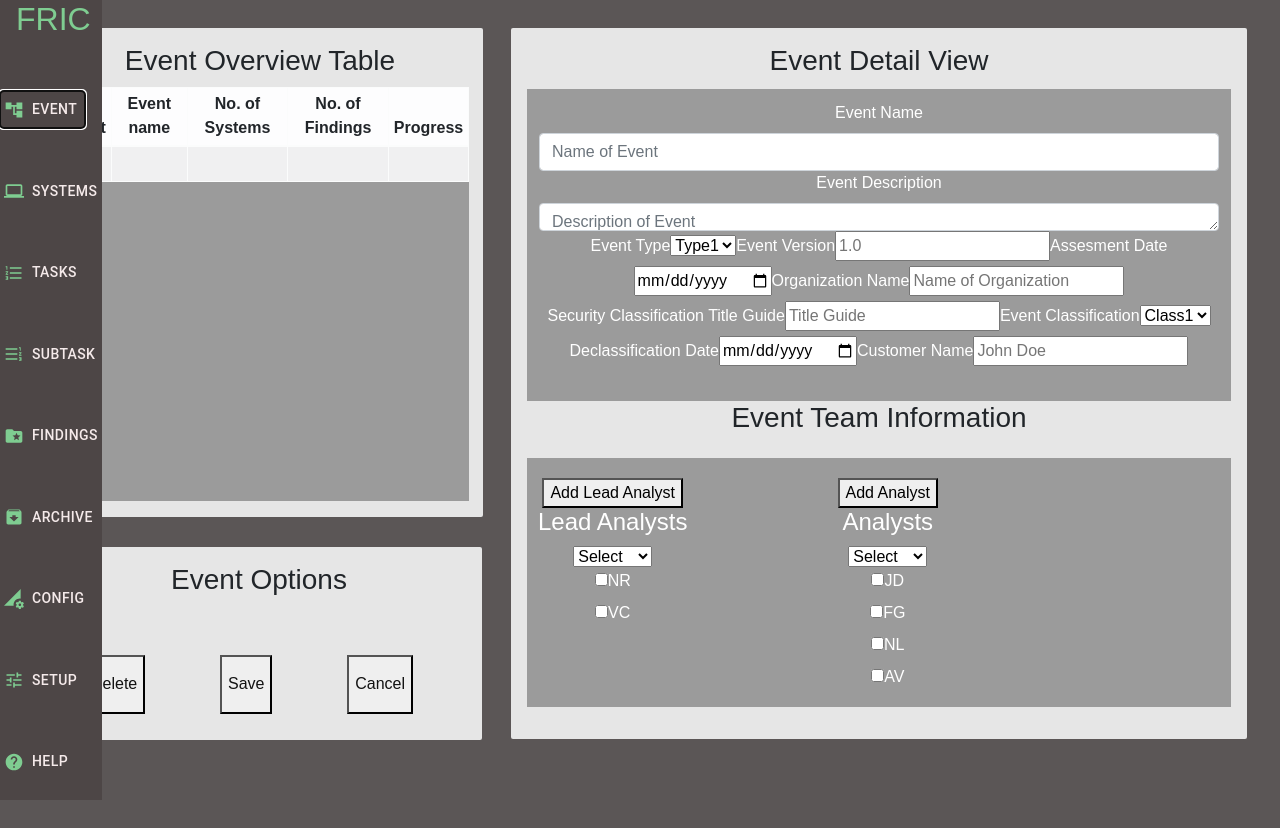
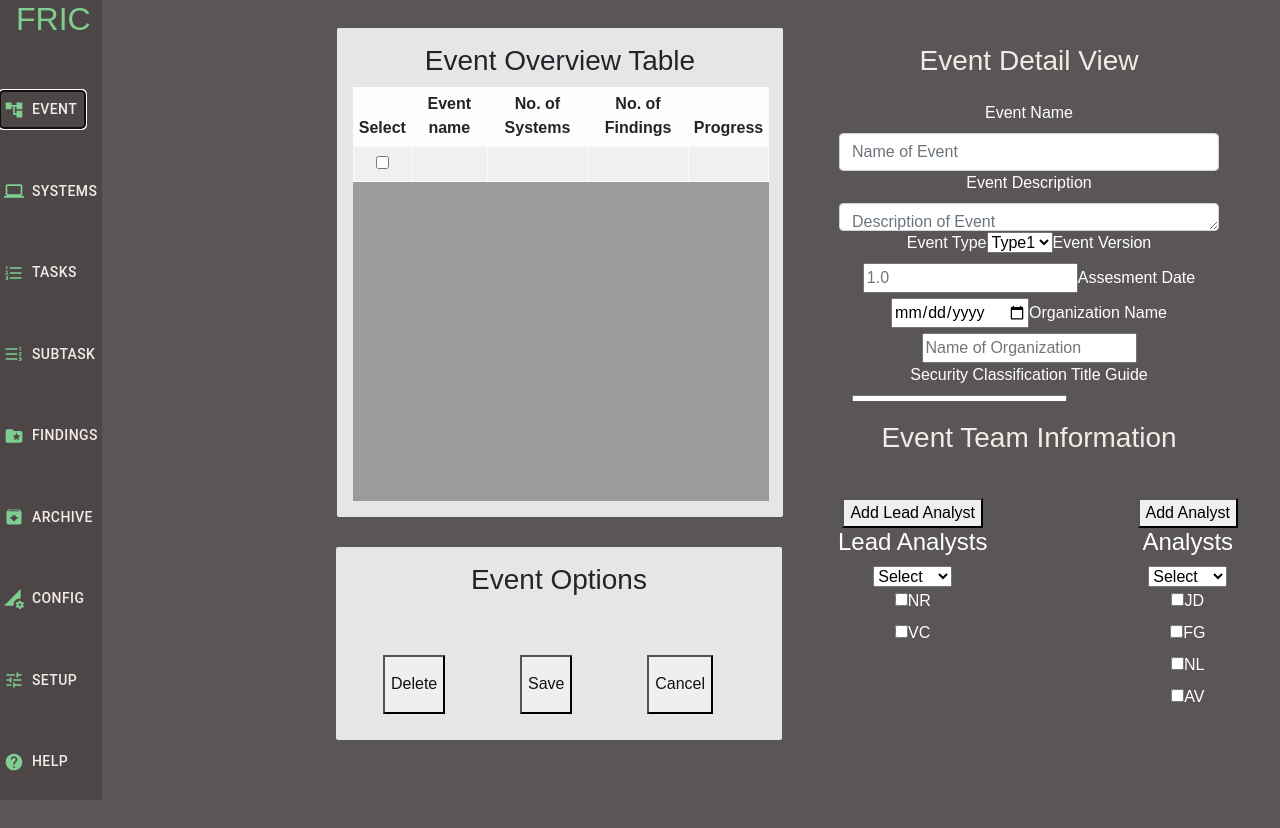
Before and after one commit to P3rc1val/7PS_FRIC, a React (Create React App) app in the folder fric-app/: page / in a window 1280 px wide. Both pictures are taken after a click on the button "EVENT". Before the commit the page ends 800 px from the top, so only its background shows below. Built offline with nearby package versions, Linux system fonts and the light colour scheme.

Commit message:
content views and detail views

```diff
--- a/fric-app/src/DetailViews/EventDetails.js
+++ b/fric-app/src/DetailViews/EventDetails.js
@@ -30,11 +30,11 @@ class EventDetails extends Component {
   }
   render() {
     return (
-      <Rect4>
+      <rect4>
         <titles>
           <h3>Event Detail View</h3>
         </titles>
-        <Rect7>
+        <rect7>
           <scrollContainers>
             <EventDetailView style={{ overflow: "scroll" }}>
               <form>
@@ -146,12 +146,12 @@ class EventDetails extends Component {
               </form>
             </EventDetailView>
           </scrollContainers>
-        </Rect7>
+        </rect7>
         <titles>
           <h3>Event Team Information</h3>
         </titles>
-        <Rect8>
-          <Overview2Stack>
+        <rect8>
+          <overview2Stack>
             <EventTeamOverview>
               <leadanalyst>
                 <button type="button">Add Lead Analyst</button>
@@ -242,9 +242,9 @@ class EventDetails extends Component {
                 </form>
               </analyst>
             </EventTeamOverview>
-          </Overview2Stack>
-        </Rect8>
-      </Rect4>
+          </overview2Stack>
+        </rect8>
+      </rect4>
     );
   }
 }
@@ -277,46 +277,4 @@ const EventTeamOverview = styled.div`
   width: 400px;
 `;
 
-const Rect4 = styled.div`
-  width: 736px;
-  height: 711px;
-  background-color: #e6e6e6;
-  border-radius: 2px;
-  flex-direction: column;
-  display: flex;
-  margin-left: 28px;
-  margin-top: 28px;
-  padding: 16px;
-`;
-
-const Rect7 = styled.div`
-  width: 704px;
-  height: 318px;
-  background-color: rgba(155, 155, 155, 1);
-  flex-direction: column;
-  display: flex;
-  margin-top: 3px;
-
-  margin-right: 16px;
-`;
-
-const Rect8 = styled.div`
-  width: 704px;
-  height: 295px;
-  background-color: rgba(155, 155, 155, 1);
-  flex-direction: row;
-  display: flex;
-  margin-top: 16px;
-
-  margin-bottom: 16px;
-`;
-
-const Overview2Stack = styled.div`
-  width: 342px;
-  height: 204px;
-  margin-top: 20px;
-  margin-left: 11px;
-  position: relative;
-`;
-
 export default EventDetails;
--- a/fric-app/src/DetailViews/SubtaskDetails.js
+++ b/fric-app/src/DetailViews/SubtaskDetails.js
@@ -3,7 +3,7 @@ import styled, { css } from "styled-components";
 
 const SubtaskDetails = () => {
   return (
-    <Rect4>
+    <ect4>
       <titles>
         <h3>Subtask Detail View</h3>
       </titles>
@@ -95,46 +95,10 @@ const SubtaskDetails = () => {
           </SubtaskDetailView>
         </scrollContainers>
       </Rect7>
-    </Rect4>
+    </ect4>
   );
 };
 
-const Rect4 = styled.div`
-  width: 436px;
-  height: 711px;
-  background-color: #e6e6e6;
-  border-radius: 2px;
-  flex-direction: column;
-  display: flex;
-  margin-left: 28px;
-  margin-top: 28px;
-  padding: 16px;
-`;
 
-const SubtaskDetailView = styled.span`
-  display: flex;
-  flex-direction: column;
-
-  font-style: normal;
-  font-weight: 400;
-  color: rgba(255, 255, 255, 1);
-  margin-top: 12px;
-  margin-left: 12px;
-  margin-right: 12px;
-  overflow-x: hidden;
-  margin: 12 px;
-  height: 610px;
-  overflow: hidden;
-`;
-const Rect7 = styled.div`
-  width: 400px;
-  height: 645px;
-  background-color: rgba(155, 155, 155, 1);
-  flex-direction: column;
-  display: flex;
-  margin-top: 3px;
-
-  margin-right: 16px;
-`;
 
 export default SubtaskDetails;
--- a/fric-app/src/DetailViews/TaskDetail.js
+++ b/fric-app/src/DetailViews/TaskDetail.js
@@ -1,15 +1,16 @@
 import React, { Component } from "react";
 import styled, { css } from "styled-components";
+import "../App.css"
 
 const TaskDetails = () => {
   return (
-    <Rect4>
+    <rect4>
       <titles>
         <h3>Task Detail View</h3>
       </titles>
-      <Rect7>
+      <rect7>
         <scrollContainers>
-          <TaskDetailView style={{ overflow: "scroll" }}>
+          <detailView style={{ overflow: "scroll" }}>
             <label for="w3review">Title</label>
             <form action="/action_page.php">
               <textarea
@@ -92,49 +93,14 @@ const TaskDetails = () => {
               <input type="file" id="myfile" name="myfile" multiple></input>
               <input type="submit"></input>
             </form>
-          </TaskDetailView>
+          </detailView>
         </scrollContainers>
-      </Rect7>
-    </Rect4>
+      </rect7>
+    </rect4>
   );
 };
 
-const Rect4 = styled.div`
-  width: 436px;
-  height: 711px;
-  background-color: #e6e6e6;
-  border-radius: 2px;
-  flex-direction: column;
-  display: flex;
-  margin-left: 28px;
-  margin-top: 28px;
-  padding: 16px;
-`;
 
-const Rect7 = styled.div`
-  width: 400px;
-  height: 645px;
-  background-color: rgba(155, 155, 155, 1);
-  flex-direction: column;
-  display: flex;
-  margin-top: 3px;
 
-  margin-right: 16px;
-`;
 
-const TaskDetailView = styled.span`
-  display: flex;
-  flex-direction: column;
-
-  font-style: normal;
-  font-weight: 400;
-  color: rgba(255, 255, 255, 1);
-  margin-top: 12px;
-  margin-left: 12px;
-  margin-right: 12px;
-  overflow-x: hidden;
-  margin: 12 px;
-  height: 610px;
-  overflow: hidden;
-`;
 export default TaskDetails;
```
